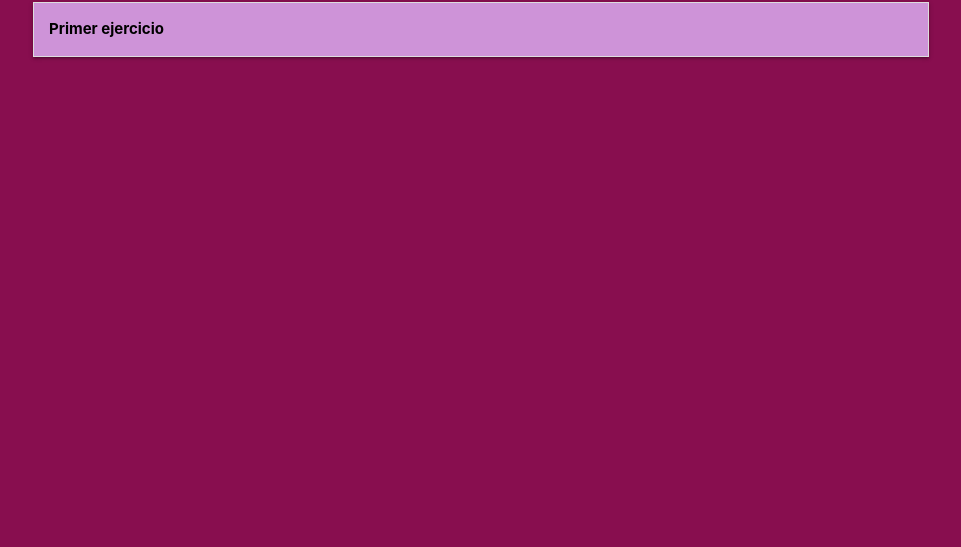
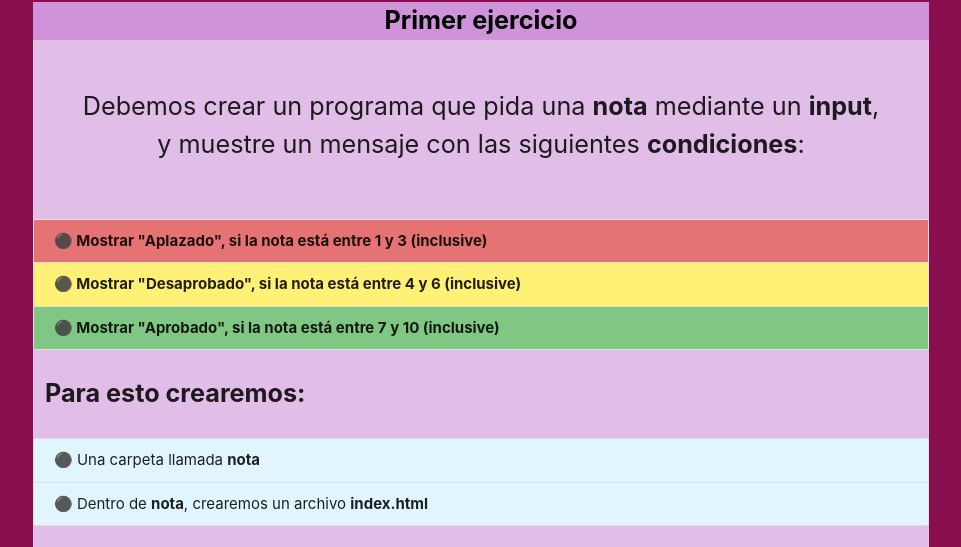
Before and after one commit to SebastianVelo/ejerciciosjs, a plain HTML site: page index.html in a window 1280 px wide. Shown: the part 78-625 px from the top of the page, without its empty margins (159-1120 px from the left). Drawn offline with Linux system fonts and the light colour scheme.

Commit message:
Actualizacion de index

```diff
--- a/index.html
+++ b/index.html
@@ -13,50 +13,49 @@
     </blockquote>
 
     <!-- Lista de ejercicios -->
-    <ul class="collapsible">
-        <!-- EJERCICIO 1 -->
-        <li>
+    <div>
         <!-- Ejercicio 1 - Header -->
-            <div class="collapsible-header purple lighten-3 black-text">
+        <div class="purple lighten-3 black-text center flow-text">
             <b>Primer ejercicio</b>
         </div>
-            <!-- Ejercicio 1 - Body desplegable -->
-            <div class="collapsible-body purple lighten-4 center">
+        <!-- Ejercicio 1 - Body -->
+        <div class="purple lighten-4 center">
             <!-- Consigna -->
-                <div class="purple lighten-2">
+            <div class="">
                 <br />
-                    <p class="flow-text  white-text">
+                <p class="flow-text">
                     Debemos crear un programa que pida una <b>nota</b>
                     mediante un <b>input</b>, <br />
                     y muestre un mensaje con las siguientes <b>condiciones</b>:
                 </p>
                 <br />
                 <ul class="collection left-align">
-                        <li class="collection-item deep-orange lighten-2">
-                            Mostrar "Aplazado", si la nota está entre 1 y 3 (inclusive)
+                    <li class="collection-item red lighten-2">
+                        <b>⚫ Mostrar "Aplazado", si la nota está entre 1 y 3 (inclusive)</b>
                     </li>
                     <li class="collection-item yellow lighten-2">
-                            Mostrar "Desaprobado", si la nota está entre 4 y 6 (inclusive)
+                        <b>⚫ Mostrar "Desaprobado", si la nota está entre 4 y 6 (inclusive)</b>
                     </li>
                     <li class="collection-item green lighten-2">
-                            Mostrar "Aprobado", si la nota está entre 7 y 10 (inclusive)
+                        <b>⚫ Mostrar "Aprobado", si la nota está entre 7 y 10 (inclusive)</b>
                     </li>
                 </ul>
-                    <p class="flow-text  white-text">
-                        Para esto crearemos:
+                <p class="flow-text left-align">
+                    <b>&nbsp;&nbsp;Para esto crearemos:</b>
                 </p>
                 <ul class="collection left-align">
-                        <li class="collection-item">
-                            Una carpeta llamada <b>nota</b>
+                    <li class="collection-item light-blue lighten-5">
+                        ⚫ Una carpeta llamada <b>nota</b>
                     </li>
-                        <li class="collection-item">
-                            Dentro de <b>nota</b>, crearemos un archivo <b>index.html</b>
+                    <li class="collection-item light-blue lighten-5">
+                        ⚫ Dentro de <b>nota</b>, crearemos un archivo <b>index.html</b>
                     </li>
                 </ul>
             </div>
 
-                <h1>Paso a paso</h1>
             <!-- Lista de pasos -->
+            <div>
+                <h3>Paso a paso</h3>
                 <ul class="collapsible">
                     <!-- PASO 1 -->
                     <li>
@@ -117,10 +116,13 @@
                                         <br />
                                         <p class="white-text left-align container">
                                             Dentro del <b>body</b>, crearemos un tag <b>h1</b> para pedirle
-                                            al usuario que ingrese una nota, y um tag <b>input</b> donde deberá ingresarla.
+                                            al usuario que ingrese una nota, y um tag <b>input</b> donde deberá
+                                            ingresarla.
                                             <br />
                                             Este ultimo debe tener un atributo <b>id</b> que sea <b>nota</b>. <br />
-                                            Tambien se creara un tag <b>button</b> con un atributo <b>onclick</b> que llame a la
+                                            Tambien se creara un tag <b>button</b> con un atributo <b>onclick</b> que
+                                            llame
+                                            a la
                                             funcion
                                             <b>mostrarResultado()</b>
                                         </p>
@@ -163,7 +165,8 @@
                                         <br />
                                         <p class="white-text left-align container">
                                             Dentro del <b>script</b>, empezaremos a programar<br />
-                                            Arrancaremos con crear una <b>funcion</b> que se llame <b>mostrarResultado</b>
+                                            Arrancaremos con crear una <b>funcion</b> que se llame
+                                            <b>mostrarResultado</b>
                                         </p>
                                         <br />
                                     </div>
@@ -197,9 +200,11 @@
                                     <div class="purple darken-2">
                                         <br />
                                         <p class="white-text left-align container">
-                                            Dentro de <b>mostrarResultado</b> vamos a <b>guardar en una variable</b> el contenido
+                                            Dentro de <b>mostrarResultado</b> vamos a <b>guardar en una variable</b> el
+                                            contenido
                                             del <b>input</b> y
-                                            crear una variable llamada <b>resultado</b> que por ahora no tendrá ningún valor
+                                            crear una variable llamada <b>resultado</b> que por ahora no tendrá ningún
+                                            valor
                                             definido.
                                         </p>
                                         <br />
@@ -239,12 +244,15 @@
                                         <br />
                                         <p class="white-text left-align container">
                                             Ahora, procedemos a evaluar la primer <b>condicion</b>. <br />
-                                            <b class="deep-orange lighten-2 black-text">
+                                            <b class="red lighten-2 black-text">
                                                 Mostrar "Aplazado", si la nota está entre 1 y 3 (inclusive)
                                             </b>
                                             <br /><br />
-                                            Siempre que hablemos de <b>condicion</b>, usaremos el comando <b>if</b>. <br />
-                                            Sabemos que <b>if</b> ejecuta su bloque de codigo si la condicion entre () es verdadera.
+                                            Siempre que hablemos de <b>condicion</b>, usaremos el comando <b>if</b>.
+                                            <br />
+                                            Sabemos que <b>if</b> ejecuta su bloque de codigo si la condicion entre ()
+                                            es
+                                            verdadera.
                                             <br />
                                             ¿Cual sería la condición en este caso? <br /> <br /> <br />
 
@@ -286,7 +294,8 @@
                                         <br />
                                         <p class="white-text left-align container">
                                             Ya sabemos que las condiciones son <b>nota > 0 </b> Y <b>nota < 4</b><br />
-                                                    <b>Ambas</b> condiciones tienen que ser verdaderas. Vamos a necesitar
+                                                    <b>Ambas</b> condiciones tienen que ser verdaderas. Vamos a
+                                                    necesitar
                                                     entonces usar <b>operadores logicos</b>,
                                                     mas precisamente <b>&&</b> (AND). <br />
                                         </p>
@@ -345,7 +354,8 @@
                                             &nbsp;&nbsp;&nbsp;&nbsp;&nbsp;&nbsp;&nbsp;&nbsp;var resultado; <br />
                                             &nbsp;&nbsp;&nbsp;&nbsp;&nbsp;&nbsp;&nbsp;&nbsp;if(nota > 0 && nota
                                             < 4) { <br />
-                                            &nbsp;&nbsp;&nbsp;&nbsp;&nbsp;&nbsp;&nbsp;&nbsp;&nbsp;&nbsp;&nbsp;&nbsp; resultado =
+                                            &nbsp;&nbsp;&nbsp;&nbsp;&nbsp;&nbsp;&nbsp;&nbsp;&nbsp;&nbsp;&nbsp;&nbsp;
+                                            resultado =
                                             "Aplazado"; <br />
                                             &nbsp;&nbsp;&nbsp;&nbsp;&nbsp;&nbsp;&nbsp;&nbsp;} <br />
                                             &nbsp;&nbsp;&nbsp;&nbsp;}<br />
@@ -373,7 +383,8 @@
                                             <b class="yellow lighten-2 black-text">
                                                 Mostrar "Desaprobado", si la nota está entre 4 y 6 (inclusive)
                                             </b> <br />
-                                            Siguiendo la misma logica, crearemos un nuevo <b>if</b>, asignandole el valor
+                                            Siguiendo la misma logica, crearemos un nuevo <b>if</b>, asignandole el
+                                            valor
                                             "Desaprobado" si
                                             la nota es > 3 <b>y</b>
                                             < 7 </p>
@@ -394,12 +405,14 @@
                                             &nbsp;&nbsp;&nbsp;&nbsp;&nbsp;&nbsp;&nbsp;&nbsp;var resultado; <br />
                                             &nbsp;&nbsp;&nbsp;&nbsp;&nbsp;&nbsp;&nbsp;&nbsp;if(nota > 0 && nota
                                             < 4) { <br />
-                                            &nbsp;&nbsp;&nbsp;&nbsp;&nbsp;&nbsp;&nbsp;&nbsp;&nbsp;&nbsp;&nbsp;&nbsp; resultado =
+                                            &nbsp;&nbsp;&nbsp;&nbsp;&nbsp;&nbsp;&nbsp;&nbsp;&nbsp;&nbsp;&nbsp;&nbsp;
+                                            resultado =
                                             "Aplazado"; <br />
                                             &nbsp;&nbsp;&nbsp;&nbsp;&nbsp;&nbsp;&nbsp;&nbsp;} <br />
                                             &nbsp;&nbsp;&nbsp;&nbsp;&nbsp;&nbsp;&nbsp;&nbsp;if(nota > 3 && nota
                                             < 7) { <br />
-                                            &nbsp;&nbsp;&nbsp;&nbsp;&nbsp;&nbsp;&nbsp;&nbsp;&nbsp;&nbsp;&nbsp;&nbsp; resultado =
+                                            &nbsp;&nbsp;&nbsp;&nbsp;&nbsp;&nbsp;&nbsp;&nbsp;&nbsp;&nbsp;&nbsp;&nbsp;
+                                            resultado =
                                             "Desaprobado"; <br />
                                             &nbsp;&nbsp;&nbsp;&nbsp;&nbsp;&nbsp;&nbsp;&nbsp;} <br />
                                             &nbsp;&nbsp;&nbsp;&nbsp;}<br />
@@ -426,7 +439,8 @@
                                             <b class="green lighten-2 black-text">
                                                 Mostrar "Aprobado", si la nota está entre 7 y 10 (inclusive)
                                             </b> <br />
-                                            Siguiendo la misma logica, crearemos un tercer <b>if</b>, asignandole el valor
+                                            Siguiendo la misma logica, crearemos un tercer <b>if</b>, asignandole el
+                                            valor
                                             "Aprobado" si
                                             la nota es > 6 <b>y</b>
                                             < 11 </p>
@@ -447,17 +461,20 @@
                                             &nbsp;&nbsp;&nbsp;&nbsp;&nbsp;&nbsp;&nbsp;&nbsp;var resultado; <br />
                                             &nbsp;&nbsp;&nbsp;&nbsp;&nbsp;&nbsp;&nbsp;&nbsp;if(nota > 0 && nota
                                             < 4) { <br />
-                                            &nbsp;&nbsp;&nbsp;&nbsp;&nbsp;&nbsp;&nbsp;&nbsp;&nbsp;&nbsp;&nbsp;&nbsp; resultado =
+                                            &nbsp;&nbsp;&nbsp;&nbsp;&nbsp;&nbsp;&nbsp;&nbsp;&nbsp;&nbsp;&nbsp;&nbsp;
+                                            resultado =
                                             "Aplazado"; <br />
                                             &nbsp;&nbsp;&nbsp;&nbsp;&nbsp;&nbsp;&nbsp;&nbsp;} <br />
                                             &nbsp;&nbsp;&nbsp;&nbsp;&nbsp;&nbsp;&nbsp;&nbsp;if(nota > 3 && nota
                                             < 7) { <br />
-                                            &nbsp;&nbsp;&nbsp;&nbsp;&nbsp;&nbsp;&nbsp;&nbsp;&nbsp;&nbsp;&nbsp;&nbsp; resultado =
+                                            &nbsp;&nbsp;&nbsp;&nbsp;&nbsp;&nbsp;&nbsp;&nbsp;&nbsp;&nbsp;&nbsp;&nbsp;
+                                            resultado =
                                             "Desaprobado"; <br />
                                             &nbsp;&nbsp;&nbsp;&nbsp;&nbsp;&nbsp;&nbsp;&nbsp;} <br />
                                             &nbsp;&nbsp;&nbsp;&nbsp;&nbsp;&nbsp;&nbsp;&nbsp;if(nota > 6 && nota
                                             < 11) { <br />
-                                            &nbsp;&nbsp;&nbsp;&nbsp;&nbsp;&nbsp;&nbsp;&nbsp;&nbsp;&nbsp;&nbsp;&nbsp; resultado =
+                                            &nbsp;&nbsp;&nbsp;&nbsp;&nbsp;&nbsp;&nbsp;&nbsp;&nbsp;&nbsp;&nbsp;&nbsp;
+                                            resultado =
                                             "Aprobado"; <br />
                                             &nbsp;&nbsp;&nbsp;&nbsp;&nbsp;&nbsp;&nbsp;&nbsp;} <br />
                                             &nbsp;&nbsp;&nbsp;&nbsp;}<br />
@@ -480,7 +497,8 @@
                                     <div class="purple darken-2">
                                         <br />
                                         <p class="white-text left-align container">
-                                            Por ultimo, vamos a mostrar el contenido de la variable <b>resultado</b> en un
+                                            Por ultimo, vamos a mostrar el contenido de la variable <b>resultado</b> en
+                                            un
                                             <b>alert</b>
                                         </p>
                                         <br />
@@ -500,21 +518,25 @@
                                             &nbsp;&nbsp;&nbsp;&nbsp;&nbsp;&nbsp;&nbsp;&nbsp;var resultado; <br />
                                             &nbsp;&nbsp;&nbsp;&nbsp;&nbsp;&nbsp;&nbsp;&nbsp;if(nota > 0 && nota
                                             < 4) { <br />
-                                            &nbsp;&nbsp;&nbsp;&nbsp;&nbsp;&nbsp;&nbsp;&nbsp;&nbsp;&nbsp;&nbsp;&nbsp; resultado =
+                                            &nbsp;&nbsp;&nbsp;&nbsp;&nbsp;&nbsp;&nbsp;&nbsp;&nbsp;&nbsp;&nbsp;&nbsp;
+                                            resultado =
                                             "Aplazado"; <br />
                                             &nbsp;&nbsp;&nbsp;&nbsp;&nbsp;&nbsp;&nbsp;&nbsp;} <br />
                                             &nbsp;&nbsp;&nbsp;&nbsp;&nbsp;&nbsp;&nbsp;&nbsp;if(nota > 3 && nota
                                             < 7) { <br />
-                                            &nbsp;&nbsp;&nbsp;&nbsp;&nbsp;&nbsp;&nbsp;&nbsp;&nbsp;&nbsp;&nbsp;&nbsp; resultado =
+                                            &nbsp;&nbsp;&nbsp;&nbsp;&nbsp;&nbsp;&nbsp;&nbsp;&nbsp;&nbsp;&nbsp;&nbsp;
+                                            resultado =
                                             "Desaprobado"; <br />
                                             &nbsp;&nbsp;&nbsp;&nbsp;&nbsp;&nbsp;&nbsp;&nbsp;} <br />
                                             &nbsp;&nbsp;&nbsp;&nbsp;&nbsp;&nbsp;&nbsp;&nbsp;if(nota > 6 && nota
                                             < 11) { <br />
-                                            &nbsp;&nbsp;&nbsp;&nbsp;&nbsp;&nbsp;&nbsp;&nbsp;&nbsp;&nbsp;&nbsp;&nbsp; resultado =
+                                            &nbsp;&nbsp;&nbsp;&nbsp;&nbsp;&nbsp;&nbsp;&nbsp;&nbsp;&nbsp;&nbsp;&nbsp;
+                                            resultado =
                                             "Aprobado"; <br />
                                             &nbsp;&nbsp;&nbsp;&nbsp;&nbsp;&nbsp;&nbsp;&nbsp;} <br />
 
-                                            &nbsp;&nbsp;&nbsp;&nbsp;&nbsp;&nbsp;&nbsp;&nbsp; <b>alert(resultado);</b> <br />
+                                            &nbsp;&nbsp;&nbsp;&nbsp;&nbsp;&nbsp;&nbsp;&nbsp; <b>alert(resultado);</b>
+                                            <br />
                                             &nbsp;&nbsp;&nbsp;&nbsp;}<br />
                                             &#60;/script&#62;
                                         </b>
@@ -525,8 +547,8 @@
                     </li>
                 </ul>
             </div>
-        </li>
-    </ul>
+        </div>
+    </div>
 
     <script src="js/materialize.min.js" type="text/javascript"></script>
     <script>
```
Lines whose indentation alone changed are shown as unchanged.
